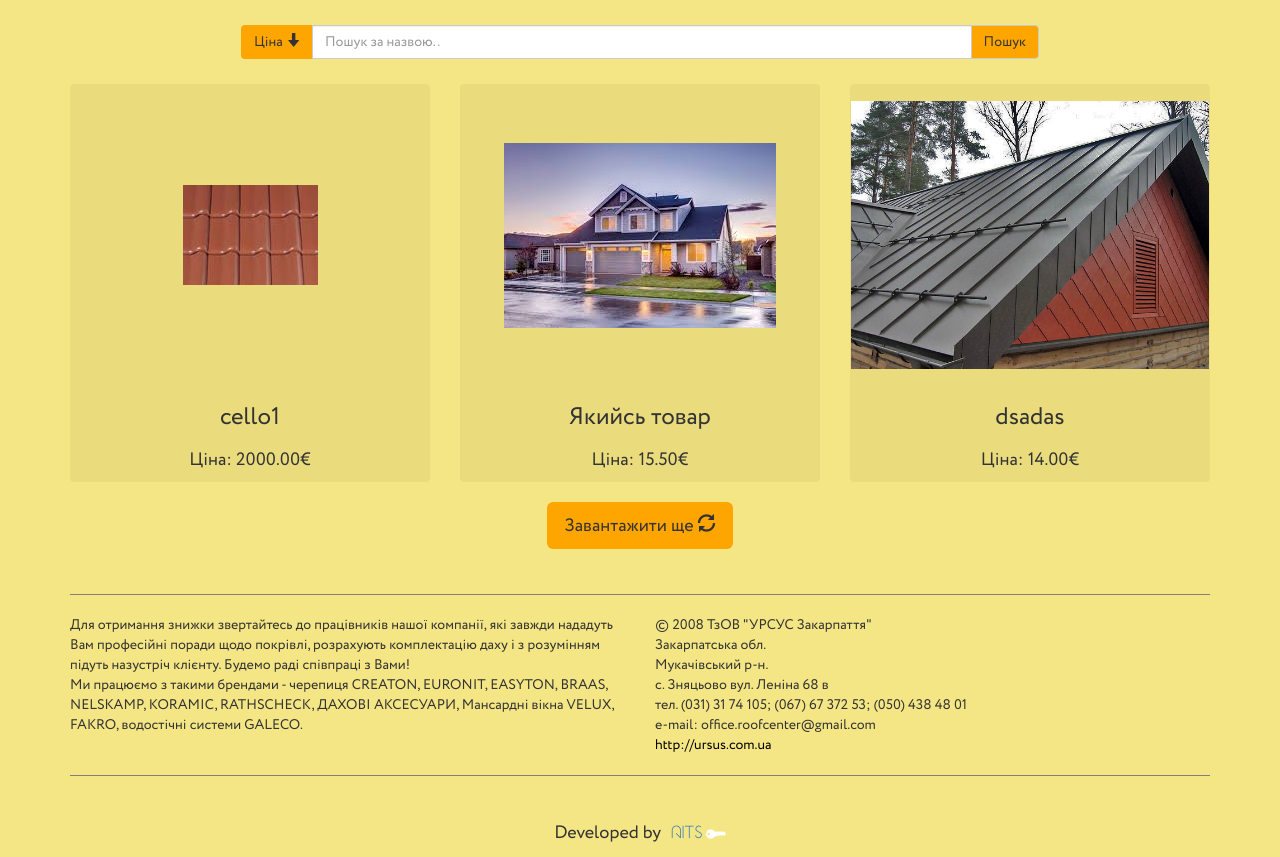
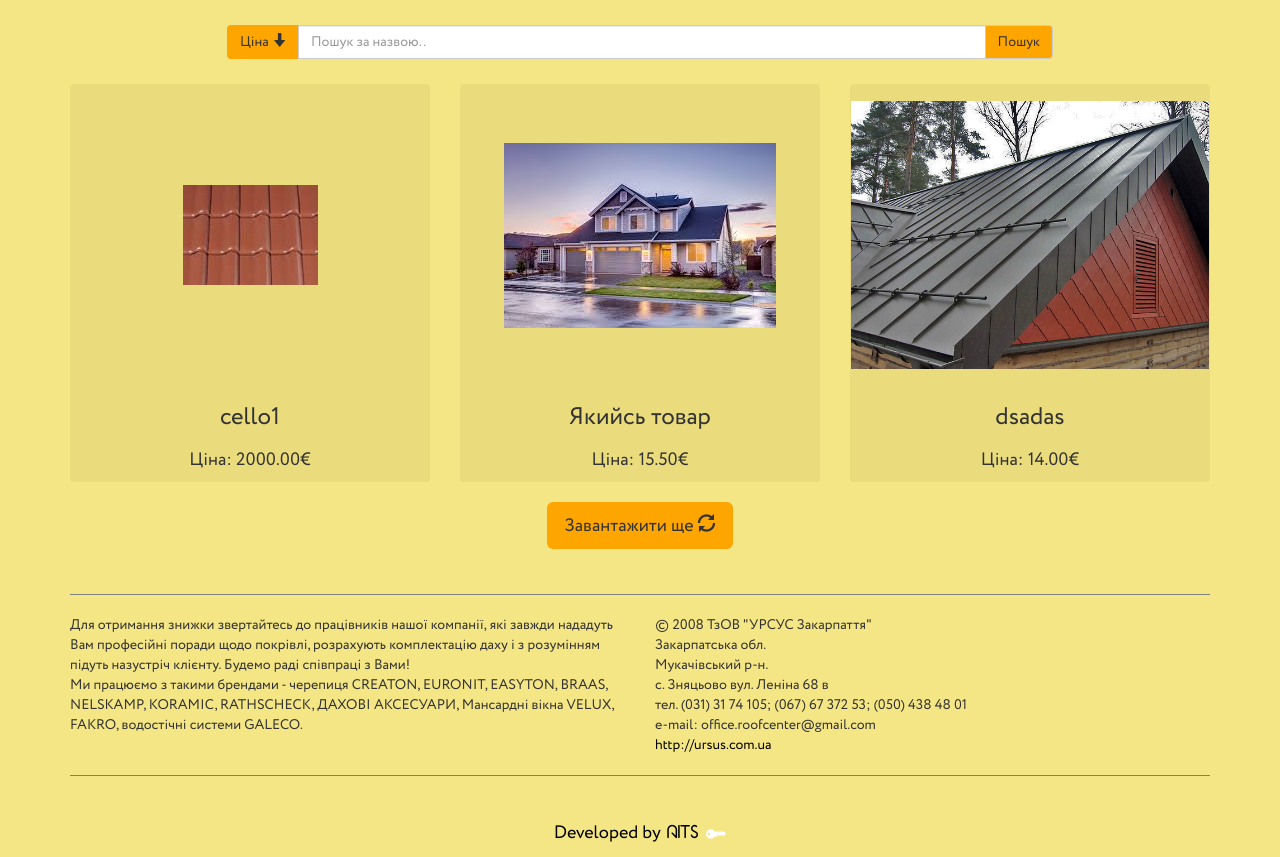
Before and after one commit to lyapkoandy13/roofing, a Django app: page / in a window 1280 px wide. Shown: the part 280-1137 px from the top of the page. Run offline with Django 3.2, Linux system fonts and the light colour scheme; data comes from the database, SQL or seed files in the repository; some libraries are stand-ins or nearby versions; some web fonts are replaced.

Commit message:
some more chages
some more chages

```diff
--- a/main/templates/main/index.html
+++ b/main/templates/main/index.html
@@ -7,7 +7,6 @@
 <link rel="stylesheet" type="text/css" href="{% static "main/css/index.css" %}">
 
 <div class="filters">
-	<div class="container">
 	    <div class="input-group" id="search-bar">
 	      <span class="input-group-btn">
 		      <button id="button-price" class="btn" style="background-color: orange">Ціна <span id="price-icon" class="glyphicon glyphicon-arrow-down"></span></button>
@@ -17,7 +16,6 @@
 	        <button id="button-search" style="background-color: orange" class="btn btn-default" type="button">Пошук</button>
 	      </span>
         </div>
-    </div>
 </div>
 
 <div class="goods">
@@ -125,13 +123,23 @@
 		}
 	});
 
-	$("#button-search").on('click', function(e){
+	var search_func = function(){
 		$("#id_page").val(1);
 		$(".all-goods").empty();
 		$("#id_filter").val($("#search-input").val());
 		load_content($("#search-input").val());
 		$("#load_goods").show();
+	}
+
+	$("#button-search").on('click', function(e){
+		search_func();
 	});
+
+	$("#search-input").on('keyup', function (e) {
+    if (e.keyCode == 13) {
+    	search_func();
+    }
+});
 
 	$("#load_goods").on('click', function(e){
 		load_content($("#id_filter").val());
--- a/main/templates/main/layout.html
+++ b/main/templates/main/layout.html
@@ -63,8 +63,7 @@
       </div>
     </footer>
     <div class="copyright">
-      Developed by
-      <a href="http://www.aits.ua/" target="_blank"><span class="reserved"> AITS </span></a>
+      <a href="http://www.aits.ua/" target="_blank" style="color:black;">Developed by<span class="reserved" ><strong>AITS</strong></span>&nbsp;</a>
       <a target="_blank" href="/admin/"><img width="20" src="{% static "main/img/enter-icon.png" %}" alt=""></a>
     </div>
 
--- a/main/views.py
+++ b/main/views.py
@@ -25,7 +25,7 @@ def ajax_get_goods(request):
 			goods = Good.objects.order_by('-name')
 		else:
 			goods = Good.objects.filter(name__contains=some_filter)
-		paginator = Paginator(goods, 9)
+		paginator = Paginator(goods, 15)
 		goods = paginator.page(int(request.POST.get("page")))
 		some_i = 1
 		html = ""
--- a/static/main/css/index.css
+++ b/static/main/css/index.css
@@ -93,7 +93,7 @@ body{
 }
 
 #search-bar {
-	width: 70%;
+	width: 826px;
 }
 
 #modal-image-div {
@@ -117,3 +117,10 @@ span.reserved {
     margin-left: 6px;
     letter-spacing: 0.03em;
 }
+
+@media screen and (max-width: 855px) {
+	#search-bar {
+		width: 380px;
+	}
+
+}
```
